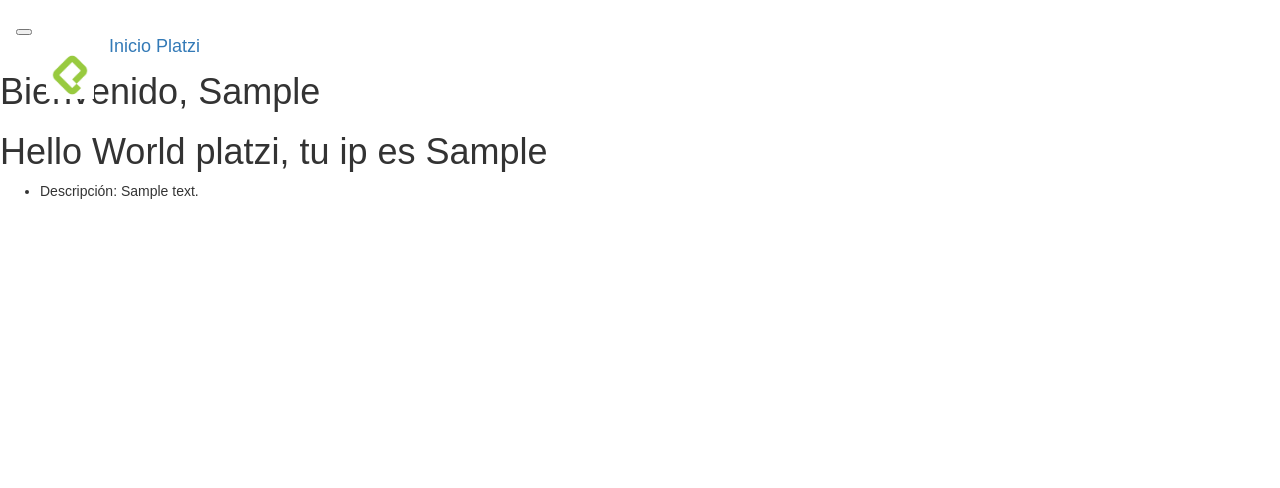
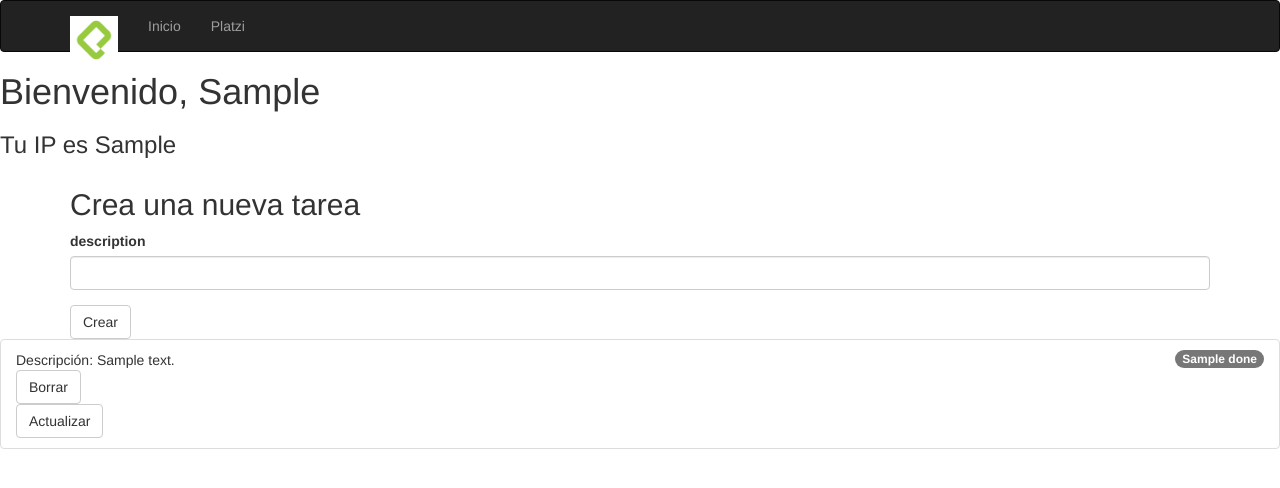
Before and after one commit to innacroft/Apptask, a Flask app: template app/templates/hello.html in a window 1280 px wide. Shown: the top 488 px of the page. Run offline with Flask 2, Linux system fonts and the light colour scheme; the template is opened without the code that fills it: values that come from a table or form of the project are taken from there, most other values are stand-ins (such as "Sample title", 1, 10 or a date in 2020); some libraries are stand-ins or nearby versions.

Commit message:
crear,eliminar y actualizar tareas

```diff
--- a/app/forms.py
+++ b/app/forms.py
@@ -6,3 +6,13 @@ class LoginForm(FlaskForm):
   username=StringField('Nombre de usuario',validators=[DataRequired()])
   password=PasswordField('Password',validators=[DataRequired()])
   submit= SubmitField('Enviar')
+
+class TodoForm(FlaskForm):
+  description= StringField('description', validators=[DataRequired()])
+  submit= SubmitField('Crear')
+
+class DeleteTodoForm(FlaskForm):
+    submit = SubmitField('Borrar')
+
+class UpdateTodoForm(FlaskForm):
+    submit = SubmitField('Actualizar')
--- a/app/templates/base.html
+++ b/app/templates/base.html
@@ -1,33 +1,30 @@
+{% extends 'bootstrap/base.html' %}
 
-{% extends 'bootstrap/base.html' %}
 {% block head %}
     {{ super() }}
+
     <title>
-    {% block title %} Flask platzi |  {% endblock%}
+        {% block title %}Flask Platzi |{% endblock %}
     </title>
-  <link rel="stylesheet" href="{{ url_for('static', filename='css/styles.css')}}">
+    <link rel="stylesheet" href="{{ url_for('static', filename='css/main.css')}}">
+{% endblock %}
 
-{% endblock %}
 {% block body %}
-
-  {% block navbar%}
-  {% include 'nav.html'%}
+    {% block navbar %}
+        {% include 'nav.html' %}
     {% endblock %}
 
     {% for message in get_flashed_messages() %}
         <div class="alert alert-success alert-dismissible">
-    <button
-        type="button"
+            <button type="button"
                     data-dismiss="alert"
-        class="close">&times;
-    </button>
+                    class="close">&times;</button>
             {{ message }}
         </div>
+    {% endfor %}
 
-  {% endfor %}
     {% block content %}{% endblock %}
     {% block scripts %}
         {{ super() }}
     {% endblock %}
 {% endblock %}
-</html>
--- a/app/templates/hello.html
+++ b/app/templates/hello.html
@@ -1,29 +1,32 @@
-{% extends 'base.html'%}
+{% extends 'base.html' %}
 {% import 'macros.html' as macros %}
 {% import 'bootstrap/wtf.html' as wtf %}
 
 {% block title %}
-{{ super() }}
-Bienvenido
-{% endblock%}
+    {{ super() }}
+    Bienvenido
+{% endblock %}
 
 {% block content %}
-  {% if username %}
-  <h1>Bienvenido, {{username | capitalize}} </h1>
-  {% endif %}
-  {% if user_ip %}
+    {% if username %}
+        <h1>Bienvenido, {{ username | capitalize }}</h1>
+    {% endif %}
 
-    <h1> Hello World platzi, tu ip es {{user_ip}}</h1>
-  {% else %}
-  <a href="{{ url_for('index') }}">ir a inicio</a>
-  {% endif %}
+    {% if user_ip %}
+        <h3>Tu IP es {{ user_ip }}</h3>
+    {% else %}
+        <a href="{{ url_for('index') }}">Ir a inicio</a>
+    {% endif %}
 
+    <div class="container">
+        <h2>Crea una nueva tarea</h2>
 
-    <ul>
-      {% for todo in todos %}
-         {{ macros.render_todo(todo) }}
-      {% endfor %}
+        {{ wtf.quick_form(todo_form) }}
+    </div>
 
-  </ul>
-
+    <ul class="list-group">
+        {% for todo in todos %}
+            {{ macros.render_todo(todo, delete_form, update_form) }}
+        {% endfor %}
+    </ul>
 {% endblock %}
--- a/app/templates/macros.html
+++ b/app/templates/macros.html
@@ -1,3 +1,11 @@
-{% macro render_todo(todo) %}
-<li>Descripción:  {{todo.to_dict().description}}</li>
+{% import 'bootstrap/wtf.html' as wtf %}
+
+{% macro render_todo(todo, delete_form, update_form) %}
+    <li class="list-group-item">
+        <span class="badge">{{ todo.to_dict().done}}</span>
+        Descripción: {{ todo.to_dict().description }}
+
+        {{ wtf.quick_form(delete_form, action=url_for('delete', todo_id=todo.id)) }}
+        {{ wtf.quick_form(update_form, action=url_for('update', todo_id=todo.id, done=todo.to_dict().done)) }}
+    </li>
 {% endmacro %}
--- a/app/templates/nav.html
+++ b/app/templates/nav.html
@@ -5,25 +5,33 @@
     <li><a href="https://platzi.com/" target="_blank">Ir a platzi</a></li></li>
   </ul>
 </nav> -->
-<div class="navbar navbar-expand-lg navbar-dark bg-dark"role="navigation">
-        <div class="navbar-brand"href="{{ url_for('index') }}">
-            <button class="navbar-toggler"type="button"data-toggle="collapse"data-target="#navbarNavAltMarkup"aria-controls="navbarNavAltMarkup"aria-expanded="false"aria-label="Toggle navigation">
-                <span class="navbar-toggler-icon"></span>
-              </button>
+<div class="navbar navbar-inverse" role="navigation">
+  <div class="container">
+      <div class="navbar-header">
+          <button type="button"
+                  class="navbar-toggle"
+                  data-toggle="collapse"
+                  data-target=".navbar-collapse">
+              <span class="sr-only">Toggle navigation</span>
+              <span class="icon-bar"></span>
+              <span class="icon-bar"></span>
+              <span class="icon-bar"></span>
+          </button>
+          <a class="navbar-brand" href="{{ url_for('index') }}">
+              <img src="{{ url_for('static', filename='images/platzi.png') }}"
+                   style="max-width: 48px"
+                   alt="Platzi logo">
+          </a>
+      </div>
 
-            <div class="collapse navbar-collapse"id="navbarNavAltMarkup">
-                <div class="navbar-nav">
-                  {% if current_user.is_authenticated %}
+      <div class="navbar-collapse collapse">
+          <ul class="nav navbar-nav">
+              {% if current_user.is_authenticated %}
                   <li><a href="{{ url_for('auth.logout') }}">Logout</a></li>
-                  {% endif %}
-                    <a class="navbar-brand" >
-                        <img src="{{ url_for('static', filename='images/platzi.png') }}"
-                             style="max-width: 48px"
-                             alt="Platzi logo">
-                    </a>
-                  <a class="nav-item nav-link active"href="{{ url_for('index') }}">Inicio<span class="sr-only">(current)</span></a>
-                  <a class="nav-item nav-link"href="https://platzi.com"target="_blank">Platzi</a>
-                </div>
-              </div>
-        </div>
+              {% endif %}
+              <li><a href="{{ url_for('index') }}">Inicio</a></li>
+              <li><a href="https://platzi.com" target="_blank">Platzi</a></li>
+          </ul>
+      </div>
+  </div>
 </div>
--- /dev/null
+++ b/gcloudLogin.txt
@@ -0,0 +1,3 @@
+gcloud auth login
+gcloud auth application-default login
+gcloud init
--- a/main.py
+++ b/main.py
@@ -2,8 +2,8 @@ from flask import request, make_response, redirect, render_template, session, ur
 import unittest
 
 from app import create_app
-from app.forms import LoginForm
-from app.firestore_service import get_users, get_todos
+from app.forms import LoginForm, TodoForm, DeleteTodoForm,UpdateTodoForm
+from app.firestore_service import get_users, get_todos,put_todo, delete_todo,update_todo
 from flask_login import login_required, current_user
 app = create_app()
 
@@ -28,25 +28,46 @@ def index():
   user_ip = request.remote_addr
   response = make_response(redirect('/hello'))
   #response.set_cookie('user_ip', user_ip)
-  session['user_ip']=user_ip
+  session['user_ip']=1
   return response
 
-@app.route('/hello', methods=['GET','POST'])
+@app.route('/hello', methods=['GET', 'POST'])
 @login_required
 def hello():
-#creamos nueva variable de la ip que detectamos en el browser
+  user_ip = session.get('user_ip')
+  username = current_user.id
+  todo_form = TodoForm()
+  delete_form = DeleteTodoForm()
+  update_form = UpdateTodoForm()
+  context = {
+       'user_ip': user_ip,
+       'todos': get_todos(user_id=username),
+       'username': username,
+       'todo_form': todo_form,
+       'delete_form': delete_form,
+       'update_form': update_form,
+       }
 
-  #user_ip = request.cookies.get('user_ip')
-  user_ip= session.get('user_ip')
-  username= current_user.id
-  username= session.get('username')
-  context={
-    'user_ip':user_ip,
-    'todos':get_todos(user_id=username),
-    'username':username
-  }
+  if todo_form.validate_on_submit():
+    put_todo(user_id=username, description=todo_form.description.data)
+
+    flash('Tu tarea se creo con éxito!')
+
+    return redirect(url_for('hello'))
 
   return render_template('hello.html', **context)
+
+@app.route('/todos/delete/<todo_id>', methods=['POST'])
+def delete(todo_id):
+  user_id=current_user.id
+  delete_todo(user_id=user_id, todo_id= todo_id)
+  return redirect(url_for('hello'))
+
+@app.route('/todos/update/<todo_id>/<int:done>', methods=['POST'])
+def update(todo_id,done):
+  user_id= current_user.id
+  update_todo(user_id=user_id,todo_id=todo_id, done=done )
+  return redirect(url_for('hello'))
 
 
 if __name__ == "__main__":
```
Also changed, not shown: app/__init__.py (+14 -13 lines), app/auth/views.py (+51 -27 lines), app/firestore_service.py (+29 -10 lines), app/models.py (+16 -11 lines), app/templates/signup.html (added, +14 -0 lines), deploy_firebase.txt (added, +7 -0 lines). Lines whose indentation alone changed are shown as unchanged.
